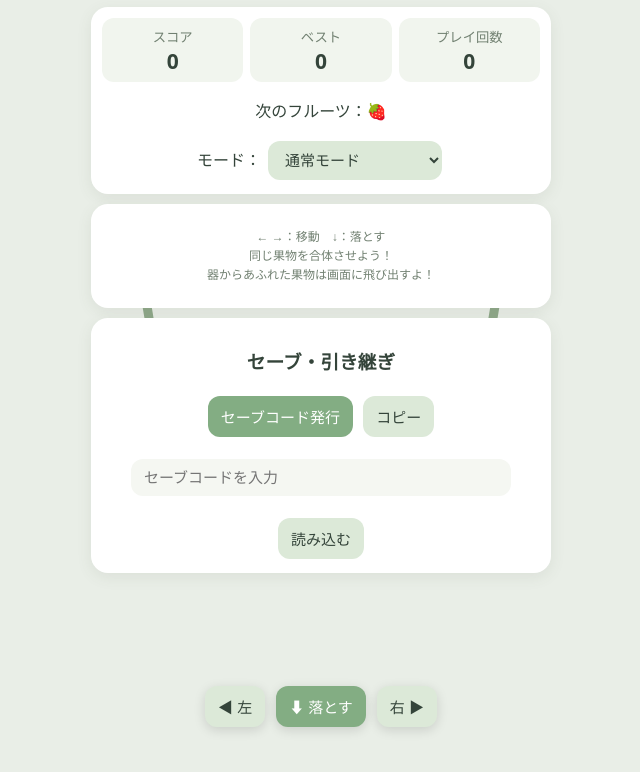
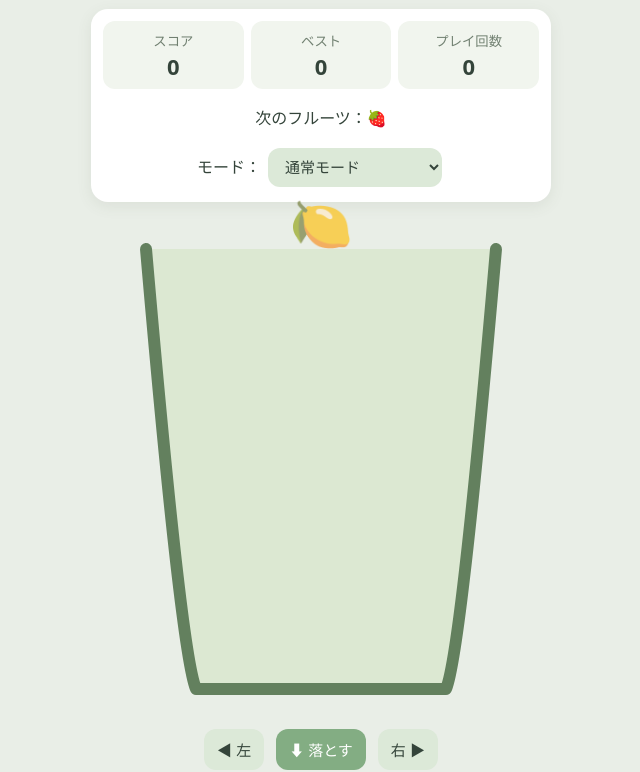
Before and after one commit to Hibiki2026/Suika, a plain HTML site: page index.html in a window 1280 px wide. Shown: the part 60-832 px from the top of the page, without its empty margins (319-959 px from the left). Before the commit the page ends 800 px from the top, so only its background shows below. Drawn offline with nearby package versions, Linux system fonts and the light colour scheme.

Commit message:
Refactor styles and game mechanics
Refactor styles and improve game mechanics in index.html.

```diff
--- a/index.html
+++ b/index.html
@@ -9,68 +9,65 @@
 <style>
 *{box-sizing:border-box}
 body{
-  margin:0;
-  min-height:100vh;
-  padding:12px 10px 110px;
-  background:#e9eee7;
-  color:#34443a;
-  font-family:system-ui,sans-serif;
-  text-align:center;
-  overflow-x:hidden;
+  margin:0;padding:12px 10px 30px;
+  background:#e9eee7;color:#34443a;
+  font-family:system-ui,sans-serif;text-align:center;
 }
-h1{margin:4px 0 10px;font-size:30px}
+h1{margin:4px 0 12px;font-size:30px}
 .panel{
   position:relative;
-  z-index:7;
+  z-index:10;
   max-width:460px;
-  margin:0 auto 10px;
-  padding:11px;
+  margin:0 auto 12px;
+  padding:12px;
   background:#fff;
   border-radius:17px;
   box-shadow:0 4px 15px #52634b18;
 }
 .stats{display:flex;justify-content:space-around;gap:7px}
-.stat{flex:1;background:#f1f5ee;border-radius:12px;padding:7px}
-.stat strong{display:block;font-size:21px}
+.stat{flex:1;background:#f1f5ee;border-radius:12px;padding:8px}
+.stat strong{display:block;font-size:22px}
 .stat small{color:#718071}
 button,select,input{
-  position:relative;
-  z-index:8;
-  border:0;
-  border-radius:12px;
-  padding:10px 13px;
-  font-size:15px;
-  background:#dce9d8;
-  color:#34443a;
-  cursor:pointer;
-  margin:3px;
+  border:0;border-radius:12px;padding:10px 13px;
+  font-size:15px;background:#dce9d8;color:#34443a;
+  cursor:pointer;margin:3px;
 }
 button:active{transform:scale(.96)}
 .primary{background:#83ad83;color:white}
-#controls{
-  position:fixed;
-  z-index:8;
-  bottom:10px;
-  left:0;
-  right:0;
-  display:flex;
-  justify-content:center;
-  gap:5px;
-  pointer-events:none;
+#game{
+  position:relative;
+  width:min(420px,96vw);
+  height:500px;
+  margin:0 auto 12px;
+  z-index:1;
 }
-#controls button{pointer-events:auto;box-shadow:0 3px 12px #0002}
 #physicsCanvas{
   position:fixed;
   inset:0;
   width:100%;
   height:100%;
-  z-index:5;
+  z-index:20;
   pointer-events:none;
+}
+#controls{
+  position:relative;
+  z-index:10;
+  display:flex;
+  justify-content:center;
+  gap:6px;
+  margin:12px auto;
+}
+.hint{font-size:12px;color:#718071;line-height:1.7}
+#saveInput{
+  width:min(95%,400px);
+  background:#f5f7f2;
+  border:1px solid #ccd8c9;
 }
 #message{
   display:none;
   position:fixed;
-  z-index:20;
+  z-index:30;
   inset:0;
   background:#ffffffdf;
   align-items:center;
@@ -79,8 +76,6 @@ button:active{transform:scale(.96)}
   font-size:25px;
   font-weight:bold;
 }
-.hint{font-size:12px;color:#718071;line-height:1.6}
-#saveInput{width:min(90%,380px);background:#f5f7f2}
 </style>
 </head>
 <body>
@@ -101,6 +96,7 @@ button:active{transform:scale(.96)}
   </select>
 </div>
 
+<div id="game"></div>
 <canvas id="physicsCanvas"></canvas>
 
 <div id="controls">
@@ -110,11 +106,7 @@ button:active{transform:scale(.96)}
 </div>
 
 <div class="panel">
-  <p class="hint">
-    ← →：移動　↓：落とす<br>
-    同じ果物を合体させよう！<br>
-    器からあふれた果物は画面に飛び出すよ！
-  </p>
+  <p class="hint">← →：移動　／　↓：落とす</p>
 </div>
 
 <div class="panel">
@@ -137,42 +129,40 @@ const {
 }=Matter;
 
 const engine=Engine.create();
-engine.gravity.y=1.0;
+engine.gravity.y=1;
 engine.positionIterations=8;
 engine.velocityIterations=6;
 
 const canvas=document.getElementById("physicsCanvas");
 const ctx=canvas.getContext("2d");
+const game=document.getElementById("game");
 
 const FRUITS=["🍒","🍓","🍇","🍊","🍋","🍑","🍍","🥥","🍈","🍉"];
-
-// レベルごとの基本サイズ
-const RADII=[14,18,22,28,34,41,49,59,70,82];
-
-// ぶどう・パイン・スイカのサイズ調整
+const BASE=[14,18,22,28,34,41,49,59,70,82];
 const SCALE=[1,1,1.5,1,1,1,1.3,1,1,2];
 
 function radius(level){
-  return RADII[level]*SCALE[level];
+  return BASE[level]*SCALE[level];
 }
 
 let fruits=[];
-let obstacles=[];
+let bowlBodies=[];
+let uiBodies=[];
 let score=0;
 let best=Number(localStorage.getItem("suikaBest")||0);
 let plays=Number(localStorage.getItem("suikaPlays")||0);
+let currentLevel=0;
 let nextLevel=0;
-let currentLevel=0;
-let currentX=window.innerWidth/2;
+let currentX=innerWidth/2;
 let gameOver=false;
 let dropping=false;
 let lastDrop=0;
+let mergeLock=new Set();
 let saveCode="";
-let mergeLock=new Set();
-let bowlBodies=[];
+let bowl={};
 
 function resizeCanvas(){
-  const dpr=Math.min(window.devicePixelRatio||1,2);
+  const dpr=Math.min(devicePixelRatio||1,2);
   canvas.width=Math.floor(innerWidth*dpr);
   canvas.height=Math.floor(innerHeight*dpr);
   canvas.style.width=innerWidth+"px";
@@ -181,63 +171,64 @@ function resizeCanvas(){
   rebuildBowl();
 }
 
-function bowlGeometry(){
-  const cx=innerWidth/2;
-  const bottom=innerHeight*.69;
-  const top=innerHeight*.45;
-  const bottomHalf=Math.min(125,innerWidth*.30);
-  const topHalf=Math.min(175,innerWidth*.43);
-  return {cx,bottom,top,bottomHalf,topHalf};
+function getBowl(){
+  const rect=game.getBoundingClientRect();
+  const cx=rect.left+rect.width/2;
+  const top=rect.top+35;
+  const bottom=rect.top+rect.height-25;
+  const topHalf=Math.min(175,rect.width*.43);
+  const bottomHalf=Math.min(125,rect.width*.30);
+  return {cx,top,bottom,topHalf,bottomHalf};
 }
 
-// 器は底と左右の短いカーブだけ
+function wallSegment(x1,y1,x2,y2){
+  const dx=x2-x1;
+  const dy=y2-y1;
+  const len=Math.hypot(dx,dy);
+  return Bodies.rectangle(
+    (x1+x2)/2,(y1+y2)/2,
+    len+10,13,
+    {
+      isStatic:true,
+      angle:Math.atan2(dy,dx),
+      friction:.8,
+      restitution:.05
+    }
+  );
+}
+
 function rebuildBowl(){
   for(const b of bowlBodies)Composite.remove(engine.world,b);
   bowlBodies=[];
 
-  const g=bowlGeometry();
+  bowl=getBowl();
 
-  const floor=Bodies.rectangle(
-    g.cx,g.bottom+8,g.bottomHalf*2+25,18,
+  // 底
+  bowlBodies.push(Bodies.rectangle(
+    bowl.cx,bowl.bottom+5,
+    bowl.bottomHalf*2+20,18,
     {isStatic:true,friction:.8}
-  );
+  ));
 
-  bowlBodies.push(floor);
+  // 左右のカーブ
+  for(let i=0;i<7;i++){
+    const t1=i/7;
+    const t2=(i+1)/7;
 
-  // 左右の斜めの壁を複数に分けてカーブ風にする
-  for(let i=0;i<4;i++){
-    const t1=i/4;
-    const t2=(i+1)/4;
+    const y1=bowl.top+(bowl.bottom-bowl.top)*t1;
+    const y2=bowl.top+(bowl.bottom-bowl.top)*t2;
+    const x1=bowl.topHalf+(bowl.bottomHalf-bowl.topHalf)*t1;
+    const x2=bowl.topHalf+(bowl.bottomHalf-bowl.topHalf)*t2;
 
-    const y1=g.bottom-(g.bottom-g.top)*t1;
-    const y2=g.bottom-(g.bottom-g.top)*t2;
-
-    const x1=g.bottomHalf+(g.topHalf-g.bottomHalf)*t1;
-    const x2=g.bottomHalf+(g.topHalf-g.bottomHalf)*t2;
-
-    const leftX1=g.cx-x1;
-    const leftX2=g.cx-x2;
-    const rightX1=g.cx+x1;
-    const rightX2=g.cx+x2;
-
-    bowlBodies.push(makeWall(leftX1,y1,leftX2,y2));
-    bowlBodies.push(makeWall(rightX1,y1,rightX2,y2));
+    bowlBodies.push(wallSegment(
+      bowl.cx-x1,y1,bowl.cx-x2,y2
+    ));
+    bowlBodies.push(wallSegment(
+      bowl.cx+x1,y1,bowl.cx+x2,y2
+    ));
   }
 
   Composite.add(engine.world,bowlBodies);
-}
-
-function makeWall(x1,y1,x2,y2){
-  const dx=x2-x1;
-  const dy=y2-y1;
-  const length=Math.sqrt(dx*dx+dy*dy);
-  const angle=Math.atan2(dy,dx);
-
-  return Bodies.rectangle(
-    (x1+x2)/2,(y1+y2)/2,
-    length+8,12,
-    {isStatic:true,angle,friction:.8}
-  );
 }
 
 function updateStats(){
@@ -251,20 +242,21 @@ function createFruit(x,y,level){
   const slippery=document.getElementById("mode").value==="slippery";
   const r=radius(level);
 
-  const body=Bodies.circle(x,y,r,{
-    restitution:slippery?.22:.04,
+  const f=Bodies.circle(x,y,r,{
+    restitution:slippery?.2:.03,
     friction:slippery?.001:.14,
     frictionStatic:slippery?.001:.5,
     frictionAir:slippery?.0001:.018,
     density:.0015
   });
 
-  body.level=level;
-  body.isFruit=true;
-  body.outsideTicks=0;
-  fruits.push(body);
-  Composite.add(engine.world,body);
-  return body;
+  f.level=level;
+  f.isFruit=true;
+  f.outsideTicks=0;
+
+  fruits.push(f);
+  Composite.add(engine.world,f);
+  return f;
 }
 
 function applyMode(){
@@ -274,7 +266,7 @@ function applyMode(){
     f.friction=slippery?.001:.14;
     f.frictionStatic=slippery?.001:.5;
     f.frictionAir=slippery?.0001:.018;
-    f.restitution=slippery?.22:.04;
+    f.restitution=slippery?.2:.03;
   }
 }
 
@@ -286,27 +278,26 @@ function chooseNext(){
 function startCurrent(){
   if(gameOver)return;
   currentLevel=nextLevel;
-  currentX=innerWidth/2;
+  currentX=bowl.cx;
   chooseNext();
 }
 
 function move(dir){
   if(gameOver||dropping)return;
-  currentX=Math.max(25,Math.min(innerWidth-25,currentX+dir*24));
+  currentX=Math.max(15,Math.min(innerWidth-15,currentX+dir*24));
 }
 
 function dropFruit(){
   if(gameOver||dropping)return;
-  const now=Date.now();
-  if(now-lastDrop<180)return;
-  lastDrop=now;
+  if(Date.now()-lastDrop<180)return;
 
+  lastDrop=Date.now();
   dropping=true;
-  const g=bowlGeometry();
+
   createFruit(
-    Math.max(g.cx-g.bottomHalf*.65,
-      Math.min(g.cx+g.bottomHalf*.65,currentX)),
-    g.top-25,
+    Math.max(bowl.cx-bowl.bottomHalf*.7,
+      Math.min(bowl.cx+bowl.bottomHalf*.7,currentX)),
+    bowl.top-20,
     currentLevel
   );
 
@@ -323,8 +314,7 @@ Events.on(engine,"collisionStart",event=>{
     const b=pair.bodyB;
 
     if(!a.isFruit||!b.isFruit)continue;
-    if(a.level!==b.level)continue;
-    if(a.level>=9)continue;
+    if(a.level!==b.level||a.level>=9)continue;
     if(mergeLock.has(a.id)||mergeLock.has(b.id))continue;
 
     mergeLock.add(a.id);
@@ -332,7 +322,7 @@ Events.on(engine,"collisionStart",event=>{
 
     const x=(a.position.x+b.position.x)/2;
     const y=(a.position.y+b.position.y)/2;
-    const level=a.level+1;
+    const newLevel=a.level+1;
 
     setTimeout(()=>{
       if(!fruits.includes(a)||!fruits.includes(b))return;
@@ -344,9 +334,9 @@ Events.on(engine,"collisionStart",event=>{
       mergeLock.delete(a.id);
       mergeLock.delete(b.id);
 
-      createFruit(x,y,level);
+      createFruit(x,y,newLevel);
 
-      score+=(level+1)*10;
+      score+=(newLevel+1)*10;
       if(score>best){
         best=score;
         localStorage.setItem("suikaBest",best);
@@ -356,76 +346,69 @@ Events.on(engine,"collisionStart",event=>{
   }
 });
 
-// ボタンなどを物理的な障害物にする
-function updateObstacles(){
+// UIは固定。衝突用の透明な物理ボディだけを動かす
+function updateUIBodies(){
   const elements=[
-    ...document.querySelectorAll("#controls button, .panel button, .panel select")
+    ...document.querySelectorAll(".panel, #controls button")
   ];
 
-  const active=new Set(elements);
-
-  for(const item of obstacles){
-    if(!active.has(item.element)){
+  for(const item of uiBodies){
+    if(!elements.includes(item.el)){
       Composite.remove(engine.world,item.body);
-      obstacles=obstacles.filter(x=>x!==item);
+      uiBodies=uiBodies.filter(x=>x!==item);
     }
   }
 
   for(const el of elements){
     const rect=el.getBoundingClientRect();
-    if(rect.width<=0||rect.height<=0)continue;
+    if(!rect.width||!rect.height)continue;
 
-    let item=obstacles.find(x=>x.element===el);
+    let item=uiBodies.find(x=>x.el===el);
+
+    const x=rect.left+rect.width/2;
+    const y=rect.top+rect.height/2;
 
     if(!item){
       const body=Bodies.rectangle(
-        rect.left+rect.width/2,
-        rect.top+rect.height/2,
-        rect.width,
-        rect.height,
-        {isStatic:true,friction:.8,restitution:.12}
+        x,y,rect.width,rect.height,
+        {isStatic:true,friction:.7,restitution:.08}
       );
-      item={element:el,body,w:rect.width,h:rect.height};
-      obstacles.push(item);
+      item={el,body,w:rect.width,h:rect.height};
+      uiBodies.push(item);
       Composite.add(engine.world,body);
     }else{
+      Body.setPosition(item.body,{x,y});
       if(Math.abs(item.w-rect.width)>1||
          Math.abs(item.h-rect.height)>1){
         Composite.remove(engine.world,item.body);
         item.body=Bodies.rectangle(
-          rect.left+rect.width/2,
-          rect.top+rect.height/2,
-          rect.width,rect.height,
-          {isStatic:true,friction:.8,restitution:.12}
+          x,y,rect.width,rect.height,
+          {isStatic:true,friction:.7,restitution:.08}
         );
         item.w=rect.width;
         item.h=rect.height;
         Composite.add(engine.world,item.body);
-      }else{
-        Body.setPosition(item.body,{
-          x:rect.left+rect.width/2,
-          y:rect.top+rect.height/2
-        });
       }
     }
   }
 }
 
-// 果物描画
+// 果物の描画
 function drawFruit(f){
   const r=radius(f.level);
+
   ctx.save();
   ctx.translate(f.position.x,f.position.y);
   ctx.rotate(f.angle);
 
   if(f.level===9){
-    // スイカは丸い球体
+    // 丸いスイカ
     const grad=ctx.createRadialGradient(
       -r*.35,-r*.4,1,0,0,r
     );
-    grad.addColorStop(0,"#bce98d");
-    grad.addColorStop(.6,"#55a94d");
-    grad.addColorStop(1,"#236d3a");
+    grad.addColorStop(0,"#c6ed91");
+    grad.addColorStop(.55,"#59ae50");
+    grad.addColorStop(1,"#226b39");
 
     ctx.fillStyle=grad;
     ctx.beginPath();
@@ -437,7 +420,7 @@ function drawFruit(f){
     ctx.arc(0,0,r*.97,0,Math.PI*2);
     ctx.clip();
 
-    ctx.strokeStyle="#26713e";
+    ctx.strokeStyle="#236b3a";
     ctx.lineWidth=Math.max(2,r*.07);
     for(let i=-2;i<=2;i++){
       ctx.beginPath();
@@ -446,13 +429,12 @@ function drawFruit(f){
     }
     ctx.restore();
   }else{
-    // パインを含め、絵文字は普通の見た目にする
-    const size=r*1.55;
+    // 絵文字の余白を当たり判定に影響させない
     ctx.save();
     ctx.beginPath();
     ctx.arc(0,0,r*.94,0,Math.PI*2);
     ctx.clip();
-    ctx.font=`${size}px "Apple Color Emoji","Segoe UI Emoji",serif`;
+    ctx.font=`${r*1.5}px "Apple Color Emoji","Segoe UI Emoji",serif`;
     ctx.textAlign="center";
     ctx.textBaseline="middle";
     ctx.fillText(FRUITS[f.level],0,0);
@@ -465,23 +447,39 @@ function drawFruit(f){
 function draw(){
   ctx.clearRect(0,0,innerWidth,innerHeight);
 
-  // 器の線だけ描画。周りの四角い囲いはなし
-  const g=bowlGeometry();
-  ctx.strokeStyle="#8fa88a";
-  ctx.lineWidth=9;
+  bowl=getBowl();
+
+  // 器の内側
+  ctx.beginPath();
+  ctx.moveTo(bowl.cx-bowl.topHalf,bowl.top);
+  ctx.quadraticCurveTo(
+    bowl.cx-bowl.topHalf*.8,bowl.bottom-35,
+    bowl.cx-bowl.bottomHalf,bowl.bottom
+  );
+  ctx.lineTo(bowl.cx+bowl.bottomHalf,bowl.bottom);
+  ctx.quadraticCurveTo(
+    bowl.cx+bowl.topHalf*.8,bowl.bottom-35,
+    bowl.cx+bowl.topHalf,bowl.top
+  );
+  ctx.closePath();
+  ctx.fillStyle="#dce8d2";
+  ctx.fill();
+
+  // 器の縁
+  ctx.strokeStyle="#63805e";
+  ctx.lineWidth=12;
   ctx.lineCap="round";
   ctx.lineJoin="round";
-
   ctx.beginPath();
-  ctx.moveTo(g.cx-g.topHalf,g.top);
+  ctx.moveTo(bowl.cx-bowl.topHalf,bowl.top);
   ctx.quadraticCurveTo(
-    g.cx-g.topHalf*.85,g.bottom-30,
-    g.cx-g.bottomHalf,g.bottom
+    bowl.cx-bowl.topHalf*.8,bowl.bottom-35,
+    bowl.cx-bowl.bottomHalf,bowl.bottom
   );
-  ctx.lineTo(g.cx+g.bottomHalf,g.bottom);
+  ctx.lineTo(bowl.cx+bowl.bottomHalf,bowl.bottom);
   ctx.quadraticCurveTo(
-    g.cx+g.topHalf*.85,g.bottom-30,
-    g.cx+g.topHalf,g.top
+    bowl.cx+bowl.topHalf*.8,bowl.bottom-35,
+    bowl.cx+bowl.topHalf,bowl.top
   );
   ctx.stroke();
 
@@ -489,10 +487,10 @@ function draw(){
   if(!gameOver&&!dropping){
     const r=radius(currentLevel);
     ctx.globalAlpha=.7;
-    ctx.font=`${r*1.55}px "Apple Color Emoji","Segoe UI Emoji",serif`;
+    ctx.font=`${r*1.5}px "Apple Color Emoji","Segoe UI Emoji",serif`;
     ctx.textAlign="center";
     ctx.textBaseline="middle";
-    ctx.fillText(FRUITS[currentLevel],currentX,g.top-25);
+    ctx.fillText(FRUITS[currentLevel],currentX,bowl.top-20);
     ctx.globalAlpha=1;
   }
 
@@ -501,19 +499,18 @@ function draw(){
   requestAnimationFrame(draw);
 }
 
-// 画面外に落ちたらゲームオーバー
+// 画面外に落ちたら終了
 function checkEscaped(){
   if(gameOver)return;
 
   for(const f of fruits){
     const r=radius(f.level);
-    const outside=
+    if(
       f.position.y>innerHeight+r+10||
       f.position.x<-r-10||
-      f.position.x>innerWidth+r+10;
-
-    if(outside){
-      f.outsideTicks=(f.outsideTicks||0)+1;
+      f.position.x>innerWidth+r+10
+    ){
+      f.outsideTicks++;
       if(f.outsideTicks>8){
         endGame();
         return;
@@ -538,7 +535,7 @@ function restart(){
   score=0;
   gameOver=false;
   dropping=false;
-  currentX=innerWidth/2;
+  currentX=bowl.cx;
 
   document.getElementById("message").style.display="none";
 
@@ -562,7 +559,7 @@ function makeSave(){
     }))
   };
 
-  saveCode="SUIKA4-"+btoa(
+  saveCode="SUIKA5-"+btoa(
     unescape(encodeURIComponent(JSON.stringify(data)))
   );
   document.getElementById("saveInput").value=saveCode;
@@ -571,7 +568,6 @@ function makeSave(){
 function copySave(){
   if(!saveCode)makeSave();
   const input=document.getElementById("saveInput");
-  input.value=saveCode;
   input.select();
   document.execCommand("copy");
   alert("コピーしました！");
@@ -580,7 +576,7 @@ function copySave(){
 function loadSave(){
   try{
     const code=document.getElementById("saveInput").value.trim();
-    if(!code.startsWith("SUIKA4-"))throw new Error();
+    if(!code.startsWith("SUIKA5-"))throw new Error();
 
     const data=JSON.parse(
       decodeURIComponent(escape(atob(code.slice(7))))
@@ -596,18 +592,14 @@ function loadSave(){
     plays=Number(data.plays)||plays;
     currentLevel=Math.max(0,Math.min(9,Number(data.currentLevel)||0));
     nextLevel=Math.max(0,Math.min(9,Number(data.nextLevel)||0));
-    currentX=Math.max(20,Math.min(innerWidth-20,Number(data.currentX)||innerWidth/2));
+    currentX=Number(data.currentX)||bowl.cx;
 
     document.getElementById("mode").value=
       data.mode==="slippery"?"slippery":"normal";
 
     for(const f of data.fruits){
       const level=Math.max(0,Math.min(9,Number(f.level)||0));
-      const body=createFruit(
-        Number(f.x)||innerWidth/2,
-        Number(f.y)||innerHeight/2,
-        level
-      );
+      const body=createFruit(Number(f.x)||bowl.cx,Number(f.y)||bowl.top,level);
       Body.setVelocity(body,{
         x:Number(f.vx)||0,y:Number(f.vy)||0
       });
@@ -640,11 +632,17 @@ window.addEventListener("keydown",e=>{
 },true);
 
 window.addEventListener("resize",resizeCanvas);
+window.addEventListener("scroll",()=>{
+  updateUIBodies();
+  rebuildBowl();
+},{passive:true});
 
 let frame=0;
 function physicsLoop(){
   Engine.update(engine,1000/60);
-  if(frame++%8===0)updateObstacles();
+
+  if(frame++%8===0)updateUIBodies();
+
   checkEscaped();
   requestAnimationFrame(physicsLoop);
 }
@@ -653,7 +651,7 @@ resizeCanvas();
 updateStats();
 chooseNext();
 startCurrent();
-updateObstacles();
+updateUIBodies();
 draw();
 physicsLoop();
 </script>
```
